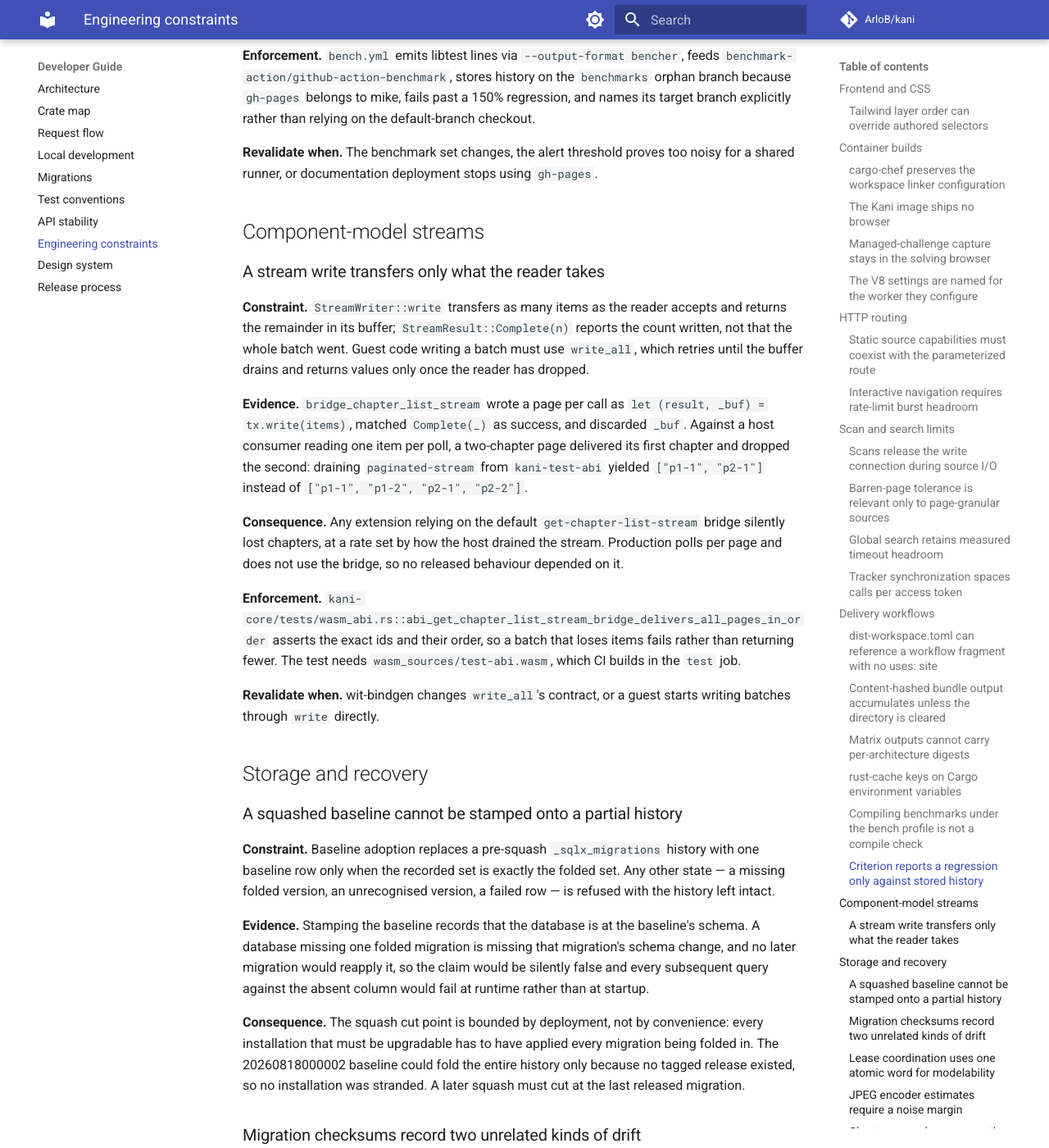
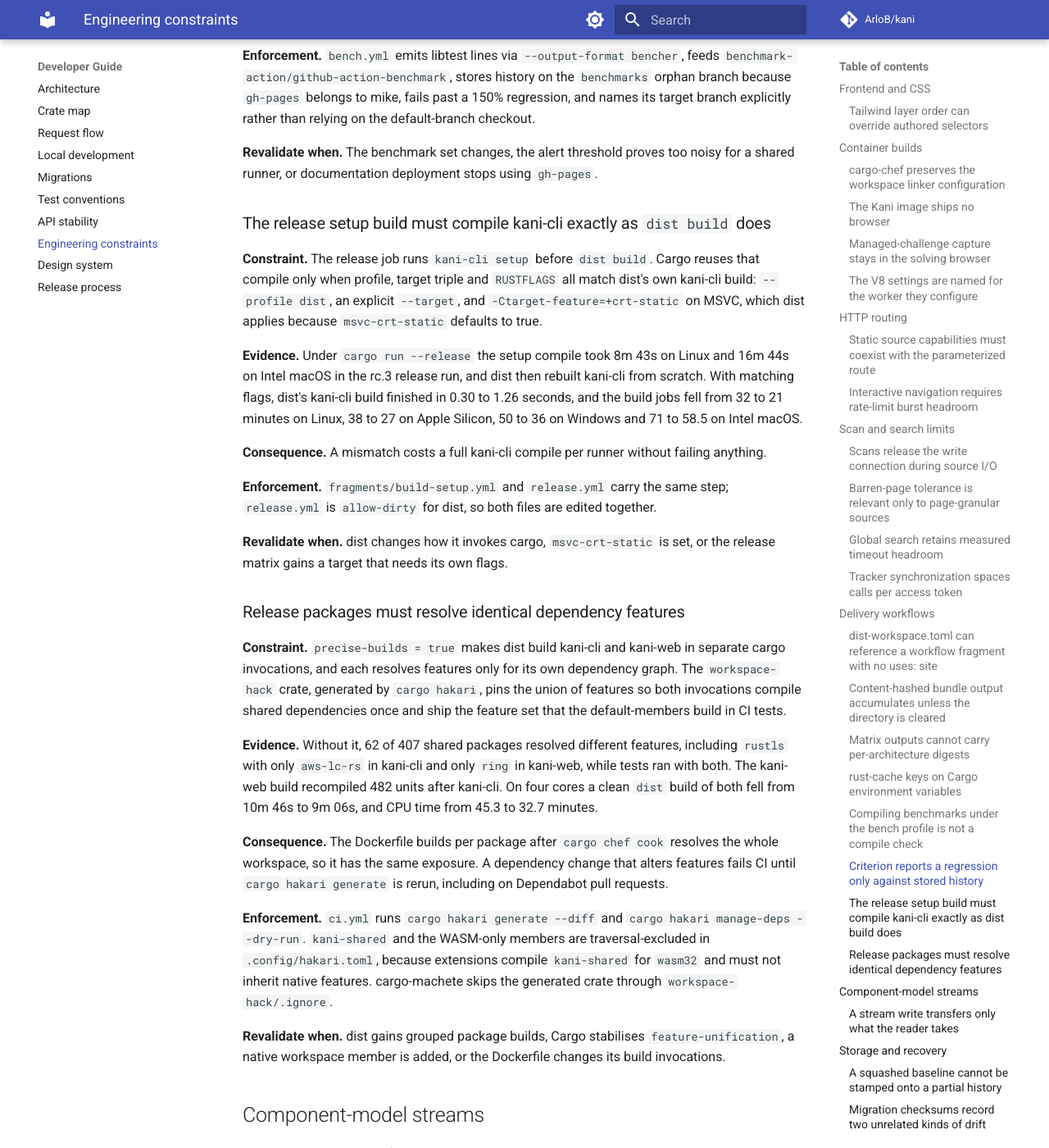
Before and after one commit to ArloB/kani, an MkDocs documentation site: the page built from docs/docs/developer/engineering-constraints.md, in a window 1280 px wide and 1400 px high, scrolled down 7866 px. Shown: the whole window at 82% size. Built offline with MkDocs 1.6.1 and Material for MkDocs 9.7.7, drawn with Linux system fonts in a browser that asks for light colours; comment, search, counter and statistics services are not loaded.

Commit message:
Pin one dependency feature set with a hakari workspace-hack
dist builds kani-cli and kani-web in separate cargo invocations, and each
resolved features for its own graph: 62 of 407 shared packages differed,
so kani-web recompiled 482 units kani-cli had just built, and both
binaries shipped a feature set the default-members test build never
exercises (rustls with only aws-lc-rs in kani-cli, only ring in kani-web).

The generated workspace-hack crate unifies them across all four release
targets. kani-shared and the WASM-only members are traversal-excluded
because extensions compile kani-shared for wasm32. CI checks the crate
is current; machete skips the generated crate.

The setup-step comment moves its measurements to the constraints
register, alongside an entry for the feature pinning.

Co-Authored-By: Claude Opus 5 <noreply@anthropic.com>
Claude-Session: https://claude.ai/code/session_01E8mAT37U51SqsEWMbhxH2Q

```diff
--- a/Cargo.toml
+++ b/Cargo.toml
@@ -1,6 +1,6 @@
 [workspace]
 resolver = "3"
-members = ["kani-core", "kani-shared", "kani-extensions/*", "kani-web", "kani-app", "kani-cli", "kani-yaml", "kani-shared-test", "kani-lease"]
+members = ["kani-core", "kani-shared", "kani-extensions/*", "kani-web", "kani-app", "kani-cli", "kani-yaml", "kani-shared-test", "kani-lease", "workspace-hack"]
 default-members = ["kani-core", "kani-shared", "kani-app", "kani-web", "kani-cli", "kani-yaml", "kani-lease"]
 
 [profile.dev]
--- a/docs/docs/developer/engineering-constraints.md
+++ b/docs/docs/developer/engineering-constraints.md
@@ -323,6 +323,50 @@ explicitly rather than relying on the default-branch checkout.
 **Revalidate when.** The benchmark set changes, the alert threshold proves too noisy for a shared
 runner, or documentation deployment stops using `gh-pages`.
 
+### The release setup build must compile kani-cli exactly as `dist build` does
+
+**Constraint.** The release job runs `kani-cli setup` before `dist build`. Cargo reuses that
+compile only when profile, target triple and `RUSTFLAGS` all match dist's own kani-cli build:
+`--profile dist`, an explicit `--target`, and `-Ctarget-feature=+crt-static` on MSVC, which dist
+applies because `msvc-crt-static` defaults to true.
+
+**Evidence.** Under `cargo run --release` the setup compile took 8m 43s on Linux and 16m 44s on
+Intel macOS in the rc.3 release run, and dist then rebuilt kani-cli from scratch. With matching
+flags, dist's kani-cli build finished in 0.30 to 1.26 seconds, and the build jobs fell from 32 to
+21 minutes on Linux, 38 to 27 on Apple Silicon, 50 to 36 on Windows and 71 to 58.5 on Intel macOS.
+
+**Consequence.** A mismatch costs a full kani-cli compile per runner without failing anything.
+
+**Enforcement.** `fragments/build-setup.yml` and `release.yml` carry the same step; `release.yml`
+is `allow-dirty` for dist, so both files are edited together.
+
+**Revalidate when.** dist changes how it invokes cargo, `msvc-crt-static` is set, or the release
+matrix gains a target that needs its own flags.
+
+### Release packages must resolve identical dependency features
+
+**Constraint.** `precise-builds = true` makes dist build kani-cli and kani-web in separate cargo
+invocations, and each resolves features only for its own dependency graph. The `workspace-hack`
+crate, generated by `cargo hakari`, pins the union of features so both invocations compile shared
+dependencies once and ship the feature set that the default-members build in CI tests.
+
+**Evidence.** Without it, 62 of 407 shared packages resolved different features, including
+`rustls` with only `aws-lc-rs` in kani-cli and only `ring` in kani-web, while tests ran with both.
+The kani-web build recompiled 482 units after kani-cli. On four cores a clean `dist` build of both
+fell from 10m 46s to 9m 06s, and CPU time from 45.3 to 32.7 minutes.
+
+**Consequence.** The Dockerfile builds per package after `cargo chef cook` resolves the whole
+workspace, so it has the same exposure. A dependency change that alters features fails CI until
+`cargo hakari generate` is rerun, including on Dependabot pull requests.
+
+**Enforcement.** `ci.yml` runs `cargo hakari generate --diff` and `cargo hakari manage-deps
+--dry-run`. `kani-shared` and the WASM-only members are traversal-excluded in
+`.config/hakari.toml`, because extensions compile `kani-shared` for `wasm32` and must not inherit
+native features. cargo-machete skips the generated crate through `workspace-hack/.ignore`.
+
+**Revalidate when.** dist gains grouped package builds, Cargo stabilises `feature-unification`, a
+native workspace member is added, or the Dockerfile changes its build invocations.
+
 ## Component-model streams
 
 ### A stream write transfers only what the reader takes
```
Also changed, not shown: docs/docs/developer/local-dev.md (+14 -0 lines), 17 other files.
